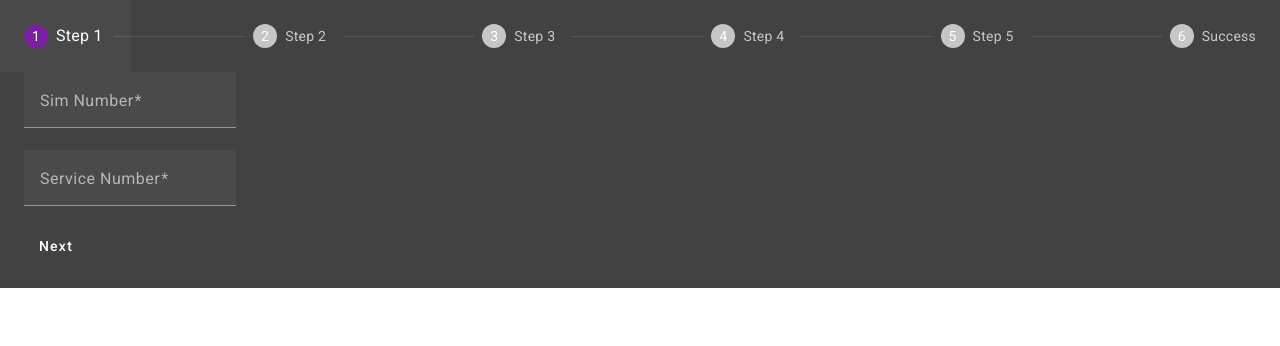
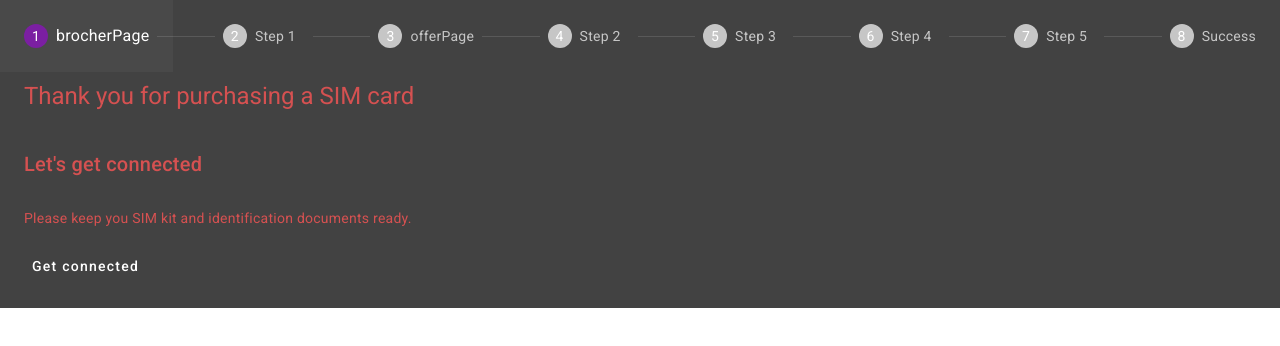
Before and after one commit to SamuelNittala/sim-app-frontend, an Angular app: page / in a window 1280 px wide. Shown: the top 346 px of the page. Built offline with nearby package versions, Linux system fonts and the light colour scheme.

Commit message:
new changes

```diff
--- a/src/app/app.component.html
+++ b/src/app/app.component.html
@@ -4,7 +4,7 @@
       Helvetica, Arial, sans-serif, "Apple Color Emoji", "Segoe UI Emoji",
       "Segoe UI Symbol";
     font-size: 14px;
-    color: #333;
+    color: #d55151;
     box-sizing: border-box;
     -webkit-font-smoothing: antialiased;
     -moz-osx-font-smoothing: grayscale;
@@ -26,6 +26,16 @@
 
 <div>
   <mat-horizontal-stepper [linear]="true" #stepper>
+    <mat-step [stepControl]="brocherPage">
+      <ng-template matStepLabel>brocherPage</ng-template>
+      <h1>Thank you for purchasing a SIM card</h1>
+      <br/>
+      <h2>Let's get connected</h2>
+      <br/>
+      <p>Please keep you SIM kit and identification documents ready.</p>
+      <br />
+        <button mat-button (click)="onBrochureNextButtonClick(stepper)">Get connected</button>
+    </mat-step>
     <mat-step [stepControl]="firstFormGroup">
       <div *ngIf="errorMessage" class="error-message">{{ errorMessage }}</div>
       <form [formGroup]="firstFormGroup">
@@ -43,6 +53,16 @@
         <button mat-button (click)="onFirstStepNextButtonClick(stepper)">Next</button>
       </form>
     </mat-step>
+    <mat-step [stepControl]="offerPage">
+      <ng-template matStepLabel>offerPage</ng-template>
+      <h1>Your offer details</h1>
+      <br/>
+      <h2>Special offer</h2>
+      <br/>
+      <p>Get 120 MB data and 100 calls daily for 10 days at Rs.20</p>
+      <br />
+        <button mat-button (click)="onBrochureNextButtonClick(stepper)">Get connected</button>
+    </mat-step>
     <mat-step [stepControl]="secondFormGroup">
       <div *ngIf="errorMessage" class="error-message">{{ errorMessage }}</div>
       <form [formGroup]="secondFormGroup">
@@ -57,7 +77,7 @@
           <input matInput placeholder="Date of Birth" formControlName="dob" required />
         </mat-form-field>
         <br />
-        <input type="checkbox" formControlName="confirm" />
+        <input type="checkbox" formControlName="confirm" /> <span>Terms and Conditions</span>
         <br />
         <button mat-button (click)="onSecondStepNextButtonClick(stepper)">Next</button>
       </form>
--- a/src/app/app.component.ts
+++ b/src/app/app.component.ts
@@ -9,7 +9,9 @@ import { FormBuilder, FormGroup, Validators } from '@angular/forms';
   styleUrls: ['./app.component.css'],
 })
 export class AppComponent {
+  brocherPage : FormGroup;
   firstFormGroup: FormGroup;
+  offerPage:FormGroup;
   secondFormGroup: FormGroup;
   thirdFormGroup: FormGroup;
   fourthFormGroup: FormGroup;
@@ -65,10 +67,14 @@ export class AppComponent {
   }
 
   constructor(private _formBuilder: FormBuilder, private http: HttpClient) {
+    this.brocherPage = this._formBuilder.group({
+    });
     this.firstFormGroup = this._formBuilder.group({
       simNumber: ['', Validators.required],
       serviceNumber: ['', Validators.required],
       apiResponseValid: [true, Validators.requiredTrue]
+    });
+    this.offerPage = this._formBuilder.group({
     });
     this.secondFormGroup = this._formBuilder.group({
       email: ['', Validators.email],
@@ -93,10 +99,13 @@ export class AppComponent {
       dob: ['', Validators.required],
       email: ['', Validators.email],
     });
-    this.fifthFormGroup = this._formBuilder.group({});
+    this.fifthFormGroup = this._formBuilder.group({
+    });
     this.sixthFormGroup = this._formBuilder.group({});
   }
-
+  onBrochureNextButtonClick(stepper:MatStepper){
+    stepper.next();
+  }
   onFirstStepNextButtonClick(stepper: MatStepper) {
     if (this.firstFormGroup.valid) {
       this.callApi(stepper);
@@ -107,6 +116,10 @@ export class AppComponent {
     if(this.secondFormGroup.valid){
       this.verifyEmail(stepper);
     }
+  }
+
+  onOfferNextButtonClick(stepper:MatStepper){
+    stepper.next();
   }
 
 
```
